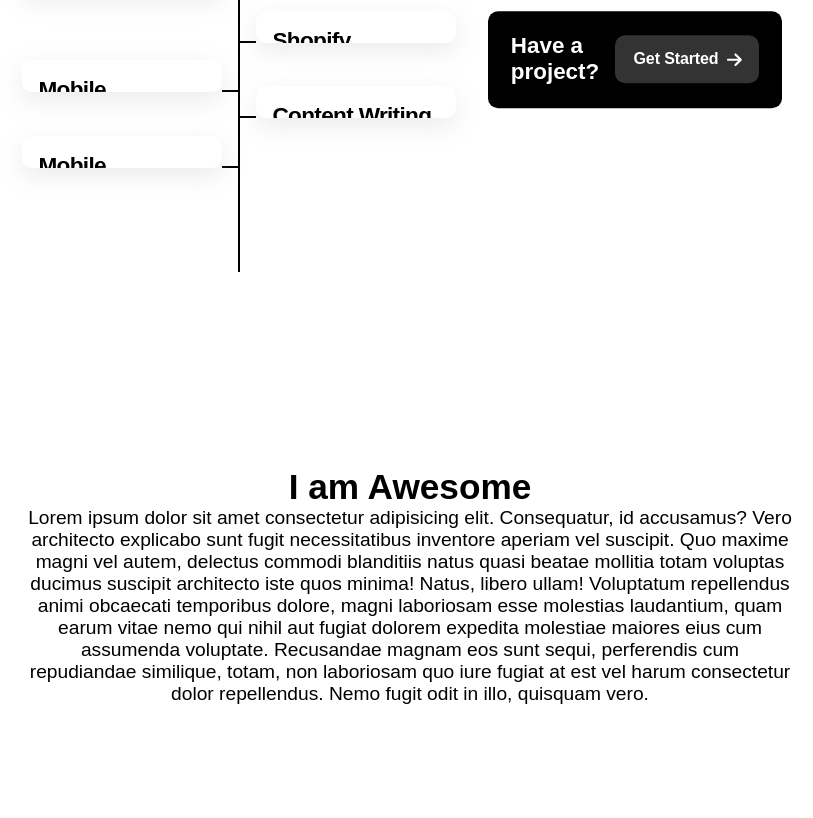
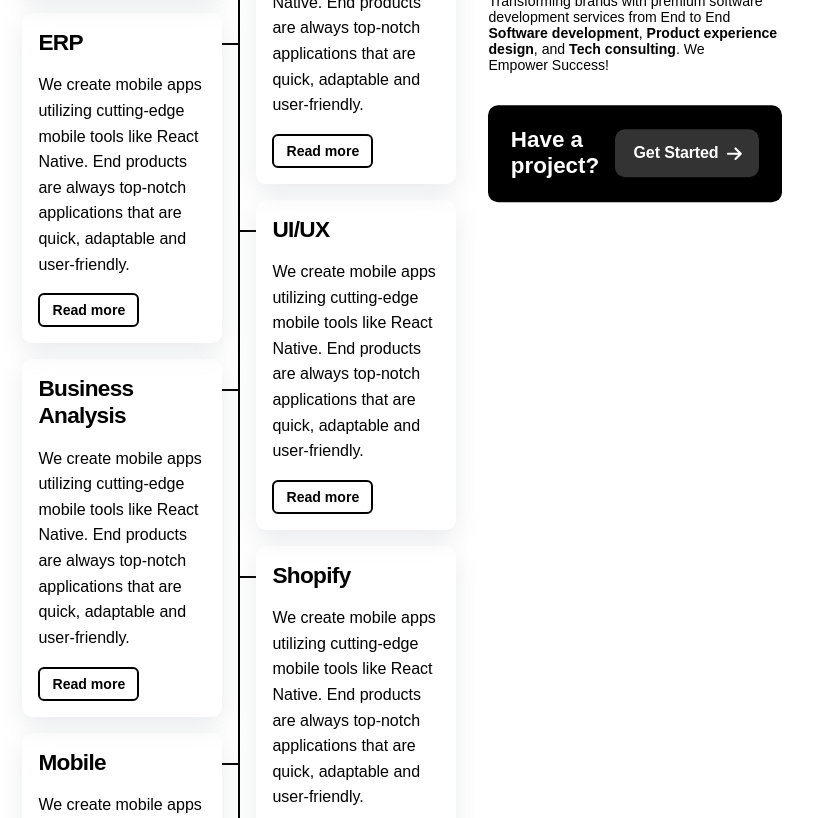
Before and after one commit to arbaz93/service-section-devolopy, a plain HTML site: page index.html in a window 1280 px wide. Shown: the part 397-1215 px from the top of the page, without its empty margins (230-1043 px from the left). Before the commit the page ends 1102 px from the top, so only its background shows below. Drawn offline with Linux system fonts and the light colour scheme.

Commit message:
modified design

```diff
--- a/services.css
+++ b/services.css
@@ -179,7 +179,7 @@ a {
 }
 .services-container .right-side .column.tree {
     width: 2px;
-    height: 80%;
+    height: 100%;
     background-color: black;
 }
 
@@ -193,9 +193,9 @@ a {
     width: 16px;
     background-color: black;
     z-index: -9;
-    /* margin-top: 50%; */
     transform: translateY(30px);
 }
+
 .services-container .right-side .column1 .item-wrapper::before {
     left: 100%;
 }
@@ -224,11 +224,13 @@ a {
 .services-container .right-side .column .item-wrapper {
     display: grid;
     grid-template-rows: .18fr;
+    grid-template-rows: 1fr;
     transition: grid-template-rows 0.35s cubic-bezier(.645, .045, .355, 1);
 
 }
 .services-container .right-side .column .item-wrapper.two-lines-heading {
     grid-template-rows: .23fr;
+    grid-template-rows: 1fr;
 }
 .services-container .right-side .column .item-wrapper:hover {
     grid-template-rows: 1fr;
```
